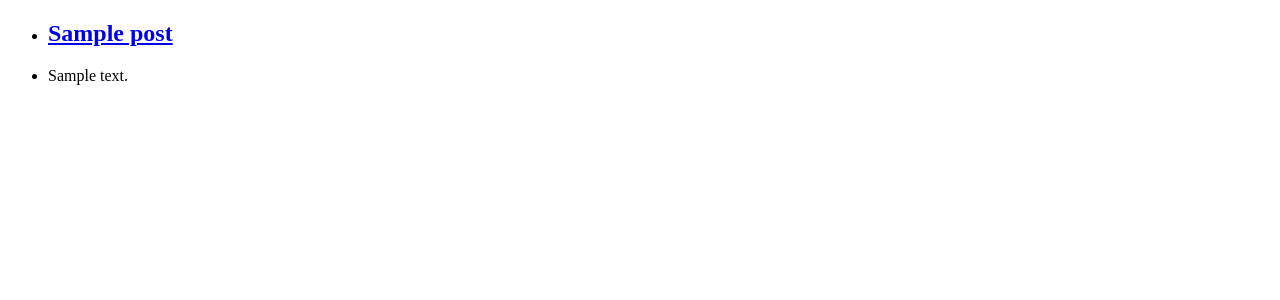
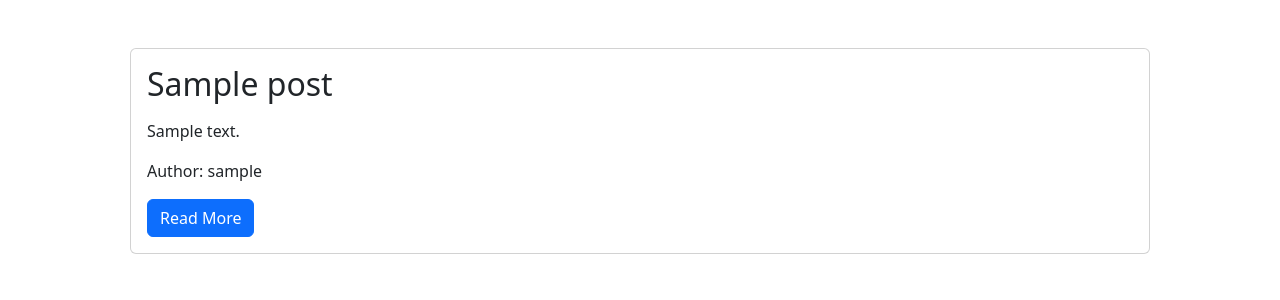
Before and after one commit to AndyLau223/django-crash-course, a Django app: page / in a window 1280 px wide. Shown: the top 300 px of the page. Run offline with Django 5.2, Linux system fonts and the light colour scheme; tables that the repository leaves empty hold one stand-in row (values such as "Sample post").

Commit message:
introduce boostrap for blog list page

```diff
--- a/blog/views.py
+++ b/blog/views.py
@@ -4,7 +4,7 @@ from django.views import generic
 # Create your views here.
 
 # connect Models and Templates
-#  - get data from database
+#  - get data from database for specific model
 #  - return data to html templates
 
 
--- a/templates/index.html
+++ b/templates/index.html
@@ -1,16 +1,32 @@
 <!DOCTYPE html>
-<html>
-  <body>
-    <ul>
-      {% for post in post_list %}
-      <li>
-        <a href="{% url 'blog_view' post.slug %}">
-          <h2>{{post.title}}</h2>
-        </a>
-      </li>
-      <li><p>{{post.content}}</p></li>
-      <br />
-      {% endfor %}
-    </ul>
+<html lang="en">
+  <head>
+    <meta charset="utf-8">
+    <meta name="viewport" content="width=device-width, initial-scale=1">
+    <link href="https://cdn.jsdelivr.net/npm/bootstrap@5.3.1/dist/css/bootstrap.min.css" rel="stylesheet" integrity="sha384-4bw+/aepP/YC94hEpVNVgiZdgIC5+VKNBQNGCHeKRQN+PtmoHDEXuppvnDJzQIu9" crossorigin="anonymous">
+    <script src="https://cdn.jsdelivr.net/npm/bootstrap@5.3.1/dist/js/bootstrap.bundle.min.js" integrity="sha384-HwwvtgBNo3bZJJLYd8oVXjrBZt8cqVSpeBNS5n7C8IVInixGAoxmnlMuBnhbgrkm" crossorigin="anonymous" defer></script>
+    <title>Blog List</title>
+    <body>
+      <div class="container">
+          {% for post in post_list %}
+           <div class="card m-5">
+            <div class="card-body">
+              <h2 class="card-title">
+               {{post.title}}
+              </h2>
+              <p class="card-text">
+                <p>{{post.content}}</p>
+              </p>
+              <p class="card-text">
+                Author: {{post.author}}
+              </p>
+              <div>
+                <a class="btn btn-primary" href="{% url 'blog_view' post.slug %}">Read More</a>
+              </div>
+            </div>
+          </div>
+          {% endfor %}
+        </ul>
+      </div>
   </body>
 </html>
```
